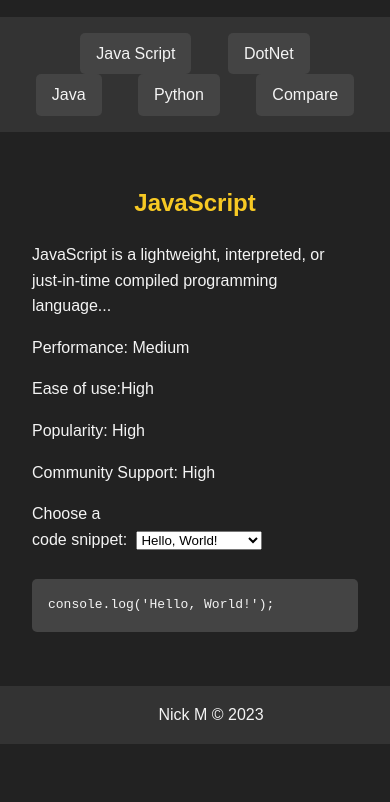
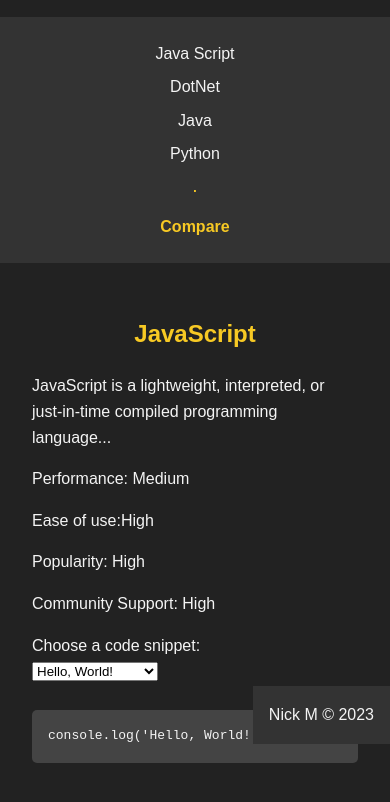
Before and after one commit to nickmincu/code-clash, a website with bundled scripts: page index.html in a window 390 px wide. Shown: the part 100-902 px from the top of the page. Before the commit the page ends 844 px from the top, so only its background shows below. Built offline with nearby package versions, Linux system fonts and the light colour scheme.

Commit message:
2 files modified

```diff
--- a/index.html
+++ b/index.html
@@ -14,6 +14,7 @@
         <li><a href="#" id="dotnet">DotNet</a></li>
         <li><a href="#" id="java">Java</a></li>
         <li><a href="#" id="python">Python</a></li>
+        <li><span class="spacer">&middot;</span></li>
         <li><a href="#" id="compare">Compare</a></li>
       </ul>
     </nav>
--- a/style.css
+++ b/style.css
@@ -21,35 +21,26 @@
   color: #ccc;
 }
 
+nav {
+  background-color: #333;
+  text-align: center;
+  padding: 1rem;
+}
+
 nav ul {
   list-style-type: none;
   padding: 0;
   margin: 0;
 }
 
-nav li {
-  display: inline;
-}
-
-nav {
-  background-color: #333;
-  text-align: center;
-  padding: 1rem;
-}
-
 nav a {
   color: #f4f4f4;
   text-decoration: none;
   margin: 0 1rem;
-  background-color: #444;
-  padding: 0.5rem 1rem;
-  border-radius: 5px;
-  display: inline-block;
-  transition: background-color 0.3s;
 }
 
 nav a:hover {
-  background-color: #f7c924;
+  color: #f7c924;
 }
 
 #content {
@@ -92,6 +83,24 @@
   margin-bottom: 1rem;
 }
 
+nav li {
+  display: inline;
+  margin: 0 0.5rem;
+}
+
+nav a#compare {
+  font-weight: bold;
+  color: #f7c924;
+}
+
+nav .spacer {
+  display: inline-block;
+  width: 1rem;
+  vertical-align: middle;
+  font-size: 1.2rem;
+  color: #f7c924;
+}
+
 button {
   background-color: #f7c924;
   color: #222;
@@ -106,12 +115,34 @@
   color: #222;
 }
 
+/* Add a new rule for the footer */
 footer {
   background-color: #333;
   color: #f4f4f4;
-  text-align: center;
   padding: 1rem;
   position: fixed;
+  right: 0;
   bottom: 0;
-  width: 100%;
 }
+
+/* Add a new rule for the footer p element */
+footer p {
+  margin: 0;
+}
+
+/* responsive design */
+@media screen and (max-width: 768px) {
+  nav li {
+    display: block;
+  }
+
+  nav a {
+    display: block;
+    margin: 0.5rem 0;
+  }
+
+  label {
+    display: block;
+    width: auto;
+  }
+}
```
